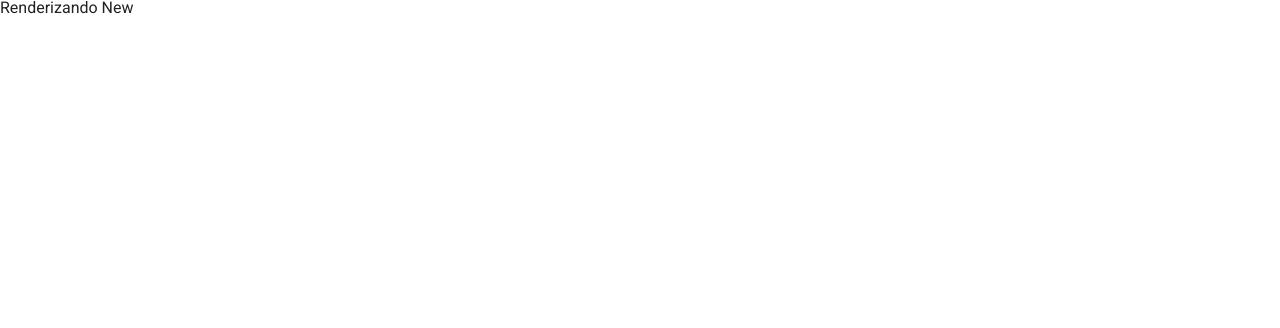
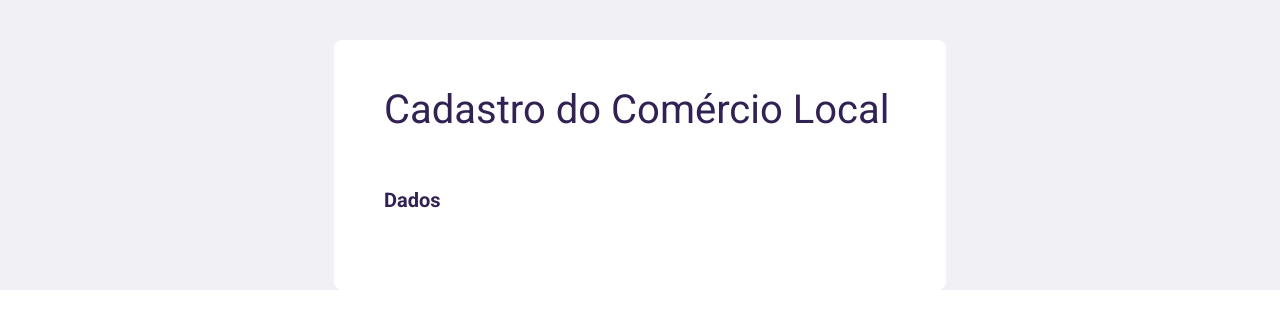
Before and after one commit to Adadezer/leaflet, a React (Create React App) app in the folder local_maps-Joao_Bibiano/frontend/: page /new in a window 1280 px wide. Shown: the top 328 px of the page. Built offline with nearby package versions, Linux system fonts and the light colour scheme.

Commit message:
refactor: :recycle: exclusão de arquivos para teste de rotas, reimportação e criação do componente new
começo do componente new, e style-component

```diff
--- a/local_maps-Joao_Bibiano/frontend/src/App.tsx
+++ b/local_maps-Joao_Bibiano/frontend/src/App.tsx
@@ -1,7 +1,7 @@
 import React from 'react';
 import {ThemeProvider} from 'styled-components';
 import {Routes, Route} from 'react-router-dom';
-import {New} from './components';
+import New from './pages/New';
 import Home from './pages/Home';
 
 function App() {
--- a/local_maps-Joao_Bibiano/frontend/src/components/HomeComponent.tsx
+++ /dev/null
@@ -1,10 +0,0 @@
-import React from 'react'
-import {Title} from './styles'
-
-function Home() {
-  return (
-    <Title>Renderizando Home</Title>
-  )
-}
-
-export default Home
--- a/local_maps-Joao_Bibiano/frontend/src/components/NewComponent.tsx
+++ /dev/null
@@ -1,9 +0,0 @@
-import React from 'react'
-
-function New() {
-  return (
-    <div>Renderizando New</div>
-  )
-}
-
-export default New
--- a/local_maps-Joao_Bibiano/frontend/src/components/index.tsx
+++ /dev/null
@@ -1,7 +0,0 @@
-import Home from "./HomeComponent";
-import New from "./NewComponent";
-
-export{
-  Home,
-  New
-}
--- a/local_maps-Joao_Bibiano/frontend/src/components/styles.ts
+++ /dev/null
@@ -1,8 +0,0 @@
-import styled from "styled-components";
-
-export const Title = styled.h1`
-  font-size: 54px;
-  padding-bottom: 50px;
-  text-align: center;
-  color: red;
-`;
--- /dev/null
+++ b/local_maps-Joao_Bibiano/frontend/src/pages/New/index.tsx
@@ -0,0 +1,27 @@
+import {
+  Button,
+  ButtonContainer,
+  CategoryBox,
+  CategoryContainer,
+  CategoryImage,
+  Container,
+  Form,
+  FormTitle,
+  MapContainer,
+  Section,
+} from "./styles";
+
+export default function New() {
+  return(
+    <Container>
+      <Form>
+        <FormTitle>
+          Cadastro do Comércio Local
+        </FormTitle>
+        <Section>
+          Dados
+        </Section>
+      </Form>
+    </Container>
+  );
+}
--- /dev/null
+++ b/local_maps-Joao_Bibiano/frontend/src/pages/New/styles.ts
@@ -0,0 +1,92 @@
+import styled from "styled-components";
+import { MapContainer as MapContainerLeaflet } from "react-leaflet";
+
+export const Container = styled.div`
+  display: flex;
+  flex-direction: column;
+  justify-content: center;
+  align-items: center;
+  background-color: ${(props) => props.theme.background};
+`;
+
+export const Form = styled.form`
+  width: 40vw;
+  background-color: ${(props) => props.theme.white};
+  padding: 50px;
+  margin-top: 40px;
+  border-radius: 8px;
+
+  @media (max-width: 1024px) {
+    width: 70vw;
+  }
+`;
+
+export const FormTitle = styled.h2`
+  color: ${(props) => props.theme.primary};
+  font-size: 40px;
+
+  padding-bottom: 30px;
+`;
+
+export const MapContainer = styled(MapContainerLeaflet)`
+  height: 50vh;
+`;
+
+export const Section = styled.p`
+  color: ${(props) => props.theme.primary};
+  font-size: 20px;
+
+  padding-bottom: 30px;
+  padding-top: 30px;
+  font-weight: 700;
+`;
+
+export const CategoryContainer = styled.div`
+  display: flex;
+  flex-wrap: wrap;
+
+  justify-content: center;
+`;
+
+export const CategoryBox = styled.div<{ isActive: boolean }>`
+  background-color: ${(props) =>
+    props.isActive ? props.theme.white : props.theme.background};
+
+  border: ${(props) =>
+    props.isActive ? `2px solid ${props.theme.background}` : "none"};
+
+  border-radius: 8px;
+  width: 160px;
+  height: 160px;
+
+  display: flex;
+  flex-direction: column;
+  justify-content: center;
+  align-items: center;
+
+  margin: 10px;
+
+  cursor: pointer;
+`;
+
+export const CategoryImage = styled.img`
+  width: 40px;
+  height: 40px;
+`;
+
+export const ButtonContainer = styled.div`
+  text-align: center;
+  padding-top: 20px;
+`;
+
+export const Button = styled.button`
+  background-color: ${(props) => props.theme.primary};
+  color: ${(props) => props.theme.white};
+  height: 50px;
+  border: none;
+  border-radius: 5px;
+
+  &:hover {
+    background-color: ${(props) => props.theme.primary}99;
+  }
+`;
```
